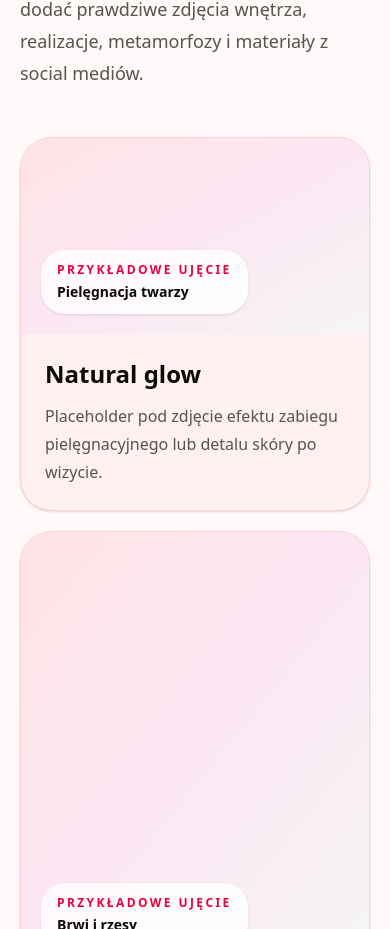
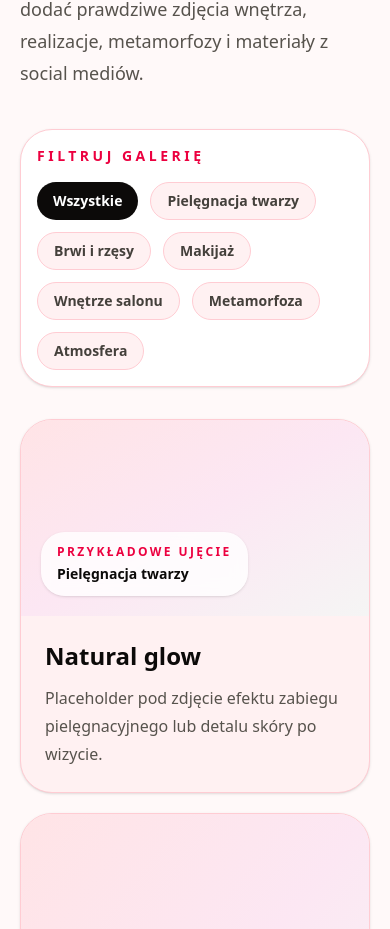
Before and after one commit to PiotrZandecki/aurora-beauty-site, a Next.js app: page /gallery in a window 390 px wide. Shown: the part 855-1784 px from the top of the page. Built offline with nearby package versions, Linux system fonts and the light colour scheme.

Commit message:
Add gallery filters

```diff
--- a/src/app/gallery/page.tsx
+++ b/src/app/gallery/page.tsx
@@ -1,5 +1,6 @@
 "use client";
 
+import { useMemo, useState } from "react";
 import { galleryContent } from "@/content/galleryContent";
 import { siteContent } from "@/content/siteContent";
 import { useSitePreferences } from "@/components/providers/SitePreferencesProvider";
@@ -11,6 +12,43 @@ export default function GalleryPage() {
   const { language } = useSitePreferences();
   const page = siteContent[language].pages.gallery;
   const content = galleryContent[language];
+
+  const [selectedCategoryId, setSelectedCategoryId] = useState("all");
+
+  const filters = useMemo(() => {
+    const uniqueFilters = content.items.reduce<
+      Array<{ id: string; label: string }>
+    >((filtersList, item) => {
+      const alreadyExists = filtersList.some(
+        (filter) => filter.id === item.categoryId,
+      );
+
+      if (alreadyExists) {
+        return filtersList;
+      }
+
+      return [
+        ...filtersList,
+        {
+          id: item.categoryId,
+          label: item.category,
+        },
+      ];
+    }, []);
+
+    return [
+      {
+        id: "all",
+        label: content.allFilterLabel,
+      },
+      ...uniqueFilters,
+    ];
+  }, [content.allFilterLabel, content.items]);
+
+  const visibleItems =
+    selectedCategoryId === "all"
+      ? content.items
+      : content.items.filter((item) => item.categoryId === selectedCategoryId);
 
   return (
     <>
@@ -24,17 +62,48 @@ export default function GalleryPage() {
             description={content.introDescription}
           />
 
-          <div className="mt-12 grid gap-5 md:grid-cols-2 lg:grid-cols-3">
-            {content.items.map((item, index) => (
+          <div className="mt-10 rounded-4xl border border-rose-200 bg-white p-4 shadow-sm dark:border-stone-800 dark:bg-stone-900 md:p-5">
+            <p className="mb-4 text-sm font-semibold uppercase tracking-[0.25em] text-rose-600 dark:text-rose-300">
+              {content.filtersTitle}
+            </p>
+
+            <div className="flex flex-wrap gap-3">
+              {filters.map((filter) => {
+                const isActive = selectedCategoryId === filter.id;
+
+                return (
+                  <button
+                    key={filter.id}
+                    type="button"
+                    onClick={() => setSelectedCategoryId(filter.id)}
+                    className={`rounded-full px-4 py-2 text-sm font-semibold transition ${
+                      isActive
+                        ? "bg-stone-950 text-white dark:bg-rose-100 dark:text-stone-950"
+                        : "border border-rose-200 bg-rose-50 text-stone-700 hover:border-rose-400 hover:text-rose-700 dark:border-stone-700 dark:bg-stone-950 dark:text-stone-300 dark:hover:border-rose-300 dark:hover:text-rose-200"
+                    }`}
+                  >
+                    {filter.label}
+                  </button>
+                );
+              })}
+            </div>
+          </div>
+
+          <div className="mt-8 grid gap-5 md:grid-cols-2 lg:grid-cols-3">
+            {visibleItems.map((item, index) => (
               <article
                 key={item.title}
                 className={`group overflow-hidden rounded-4xl border border-rose-200 bg-rose-50 shadow-sm transition hover:-translate-y-1 hover:shadow-xl hover:shadow-rose-200/60 dark:border-stone-800 dark:bg-stone-950 dark:hover:shadow-black/30 ${
-                  index === 0 ? "md:col-span-2 lg:col-span-2" : ""
+                  selectedCategoryId === "all" && index === 0
+                    ? "md:col-span-2 lg:col-span-2"
+                    : ""
                 }`}
               >
                 <div
                   className={`flex items-end bg-linear-to-br from-rose-100 via-pink-100 to-stone-100 p-5 dark:from-stone-800 dark:via-stone-900 dark:to-rose-950 ${
-                    index === 0 ? "aspect-video" : "aspect-4/5"
+                    selectedCategoryId === "all" && index === 0
+                      ? "aspect-video"
+                      : "aspect-4/5"
                   }`}
                 >
                   <div className="rounded-3xl bg-white/80 px-4 py-3 shadow-sm backdrop-blur dark:bg-stone-950/70">
--- a/src/content/galleryContent.ts
+++ b/src/content/galleryContent.ts
@@ -2,6 +2,7 @@ import type { Language } from "@/types/site";
 
 type GalleryItem = {
   title: string;
+  categoryId: string;
   category: string;
   description: string;
 };
@@ -16,6 +17,8 @@ type GalleryContent = {
   introTitle: string;
   introDescription: string;
   featuredLabel: string;
+  allFilterLabel: string;
+  filtersTitle: string;
   items: GalleryItem[];
   highlightsEyebrow: string;
   highlightsTitle: string;
@@ -36,39 +39,47 @@ export const galleryContent: Record<Language, GalleryContent> = {
     introDescription:
       "Galeria pomaga użytkownikowi szybko poczuć styl salonu. Później możemy tutaj dodać prawdziwe zdjęcia wnętrza, realizacje, metamorfozy i materiały z social mediów.",
     featuredLabel: "Przykładowe ujęcie",
+    allFilterLabel: "Wszystkie",
+    filtersTitle: "Filtruj galerię",
     items: [
       {
         title: "Natural glow",
+        categoryId: "facial-care",
         category: "Pielęgnacja twarzy",
         description:
           "Placeholder pod zdjęcie efektu zabiegu pielęgnacyjnego lub detalu skóry po wizycie.",
       },
       {
         title: "Soft brows",
+        categoryId: "brows-lashes",
         category: "Brwi i rzęsy",
         description:
           "Miejsce na zdjęcie stylizacji brwi, laminacji albo subtelnego podkreślenia oprawy oczu.",
       },
       {
         title: "Evening makeup",
+        categoryId: "makeup",
         category: "Makijaż",
         description:
           "Układ pod zdjęcie makijażu wieczorowego, ślubnego albo sesyjnego.",
       },
       {
         title: "Studio details",
+        categoryId: "studio",
         category: "Wnętrze salonu",
         description:
           "Tutaj może pojawić się zdjęcie stanowiska pracy, recepcji, kosmetyków albo detali wystroju.",
       },
       {
         title: "Before & after",
+        categoryId: "transformation",
         category: "Metamorfoza",
         description:
           "Placeholder pod zestawienie przed i po, które później możemy rozbudować o slider.",
       },
       {
         title: "Beauty ritual",
+        categoryId: "atmosphere",
         category: "Atmosfera",
         description:
           "Miejsce na zdjęcie pokazujące spokojny, elegancki klimat wizyty.",
@@ -112,39 +123,47 @@ export const galleryContent: Record<Language, GalleryContent> = {
     introDescription:
       "The gallery helps visitors quickly understand the studio style. Later we can add real interior photos, work results, transformations and social media materials.",
     featuredLabel: "Sample shot",
+    allFilterLabel: "All",
+    filtersTitle: "Filter gallery",
     items: [
       {
         title: "Natural glow",
+        categoryId: "facial-care",
         category: "Facial care",
         description:
           "A placeholder for a treatment result photo or skin detail after a visit.",
       },
       {
         title: "Soft brows",
+        categoryId: "brows-lashes",
         category: "Brows and lashes",
         description:
           "A place for brow styling, lamination or subtle eye-area enhancement photos.",
       },
       {
         title: "Evening makeup",
+        categoryId: "makeup",
         category: "Makeup",
         description:
           "A layout for evening, bridal or photoshoot makeup images.",
       },
       {
         title: "Studio details",
+        categoryId: "studio",
         category: "Studio interior",
         description:
           "This can show the workstation, reception, cosmetics or interior details.",
       },
       {
         title: "Before & after",
+        categoryId: "transformation",
         category: "Transformation",
         description:
           "A placeholder for before-and-after comparison that can later become a slider.",
       },
       {
         title: "Beauty ritual",
+        categoryId: "atmosphere",
         category: "Atmosphere",
         description:
           "A place for a photo showing the calm and elegant atmosphere of a visit.",
```
